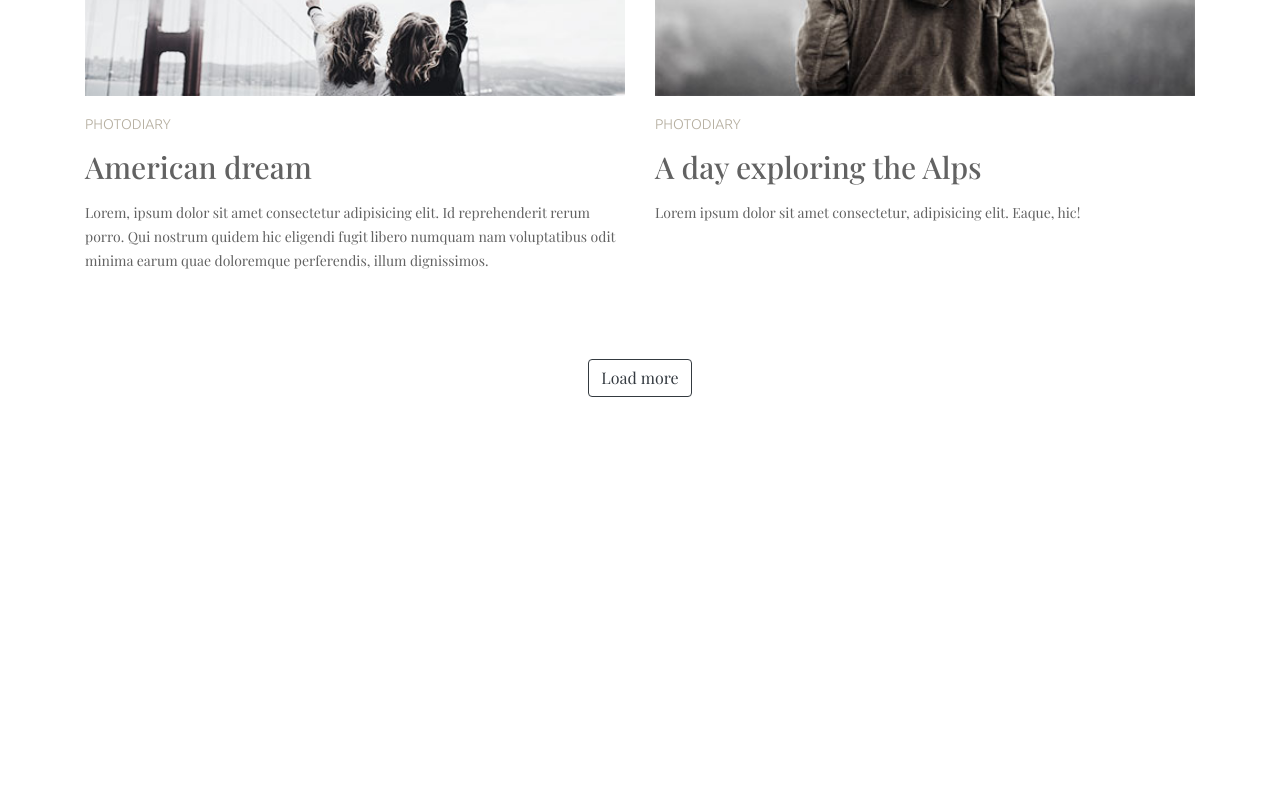
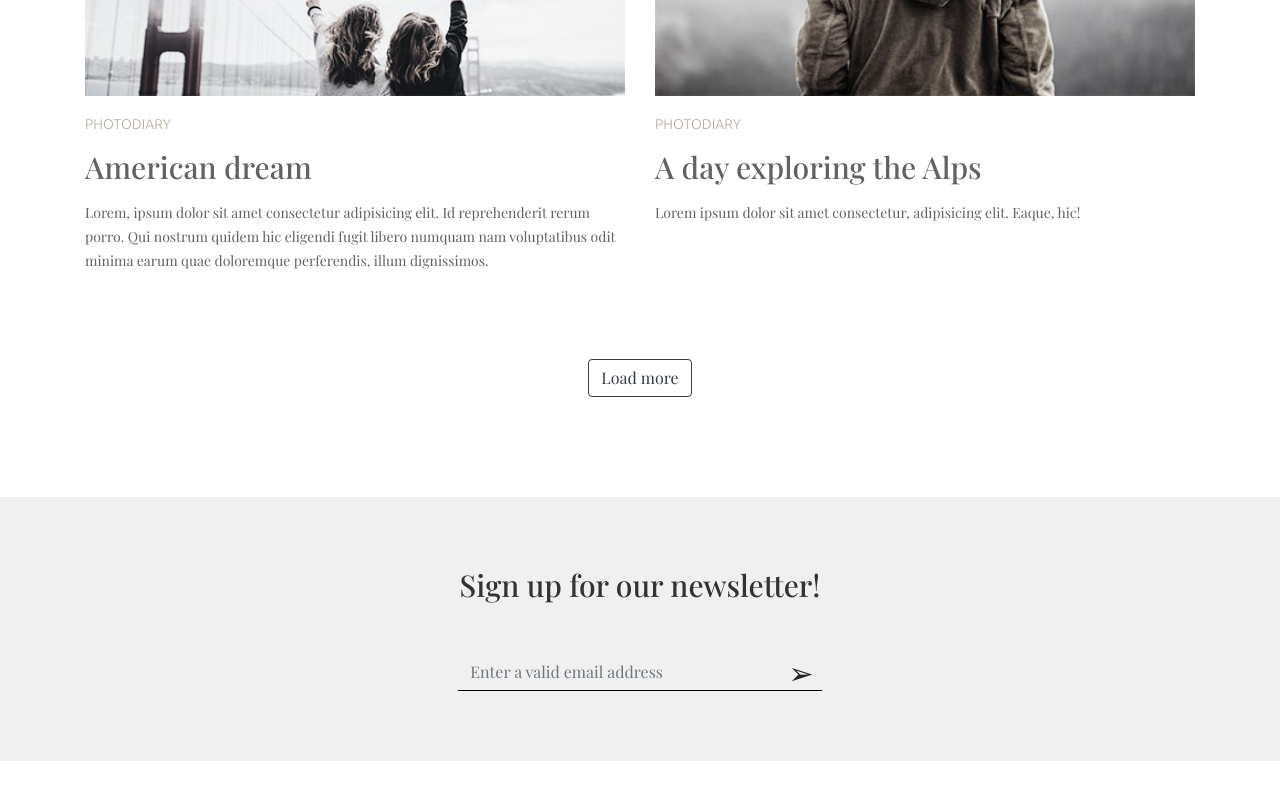
Before and after one commit to miptleha/sample-sites, a plain HTML site: page Created/minimo/index.html in a window 1280 px wide. Shown: the part 2007-2807 px from the top of the page. Before the commit the page ends 2604 px from the top, so only its background shows below. Drawn offline with nearby package versions, Linux system fonts and the light colour scheme.

Commit message:
add submit email form

```diff
--- a/Created/minimo/index.html
+++ b/Created/minimo/index.html
@@ -145,6 +145,20 @@
     </div>
   </div>
 
+  <section class="email">
+    <div class="container">
+      <h3 class="email-header text-center">Sign up for our newsletter!</h3>
+      <form>
+        <div class="form-row">
+          <div class="col-lg-4 offset-lg-4 col-md-6 offset-md-3 form-input">
+            <input type="email" class="form-control" placeholder="Enter a valid email address" required="">
+            <button class="btn" type="submit">&#10146;</button>
+          </div>
+        </div>
+      </form>
+    </div>
+  </container>
+
   <script src="vendor/jquery-3.5.1.min.js"></script>
   <script src="vendor/popper.min.js"></script>
   <script src="vendor/bootstrap.min.js"></script>
--- a/Created/minimo/site.css
+++ b/Created/minimo/site.css
@@ -63,7 +63,7 @@ header .nav-item a:hover::after {
 
 .grid-card {
     margin-top: 100px;
-    margin-bottom: 200px;
+    margin-bottom: 100px;
 }
 .grid-card .card {
     margin-bottom: 50px;
@@ -80,3 +80,30 @@ header .nav-item a:hover::after {
 .wait-me {
     margin-bottom: 100px;
 }
+
+.email {
+    background-color: #f0f0f0;
+    padding: 70px 0;
+    margin-bottom: 200px;
+}
+.email-header {
+    margin-bottom: 50px;
+    color: #333;
+    font-size: 30px;
+}
+.form-input {
+    position: relative;
+}
+.form-input .form-control {
+    border: 0;
+    border-bottom: 1px solid #000;
+    border-radius: 0;
+    background-color: transparent;
+    box-shadow: none;
+}
+.form-input .btn {
+    position: absolute;
+    right: 0;
+    top: -10px;
+    font-size: 30px;
+}
```
